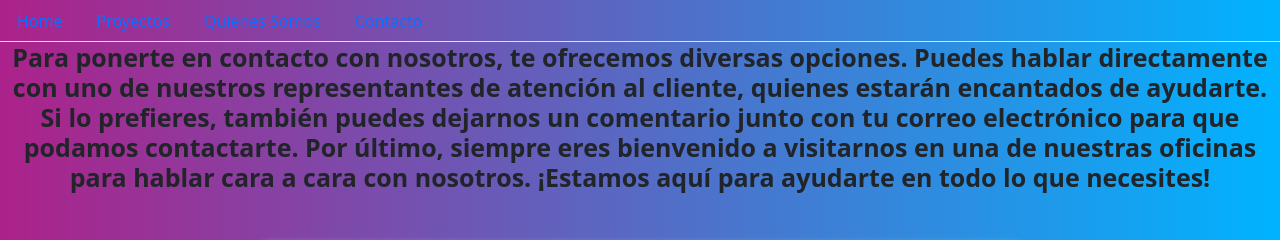
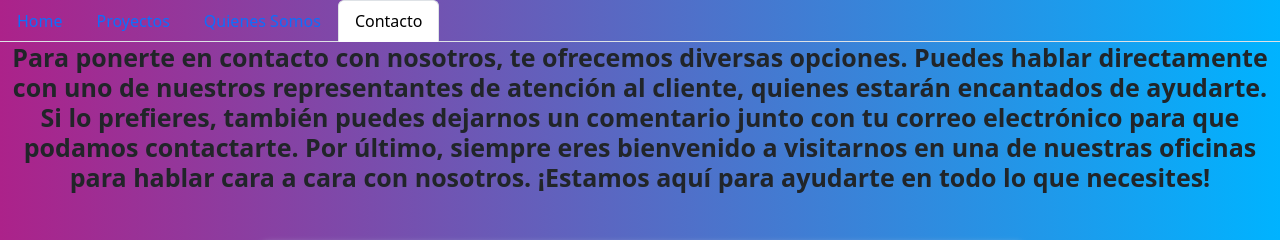
Before and after one commit to Facux95/pagina4, a plain HTML site: page index.html in a window 1280 px wide. Shown: the top 240 px of the page. Drawn offline with nearby package versions, Linux system fonts and the light colour scheme; no server answers.

Commit message:
ultimos detalles

```diff
--- a/index.html
+++ b/index.html
@@ -7,7 +7,7 @@
     <link href="https://cdn.jsdelivr.net/npm/bootstrap@5.3.0-alpha1/dist/css/bootstrap.min.css" rel="stylesheet"
     integrity="sha384-GLhlTQ8iRABdZLl6O3oVMWSktQOp6b7In1Zl3/Jr59b6EGGoI1aFkw7cmDA6j6gD" crossorigin="anonymous">
     <link rel="stylesheet" href="css4.css">
-    <title>Document</title>
+    <title>Codex Inc</title>
 </head>
 <body>
 
@@ -21,7 +21,7 @@
         <li class="nav-item">
           <a class="nav-link" href="https://facux95.github.io/pagina3/">Quienes Somos</a>
         </li>
-        <li class="nav-item active" aria-current="page"> <a class="nav-link" href="#">Contacto</a>
+        <a class="nav-link active" aria-current="page" href="https://facux95.github.io/pagina4/">Contacto</a>
         </li>
       </ul>
 
```
